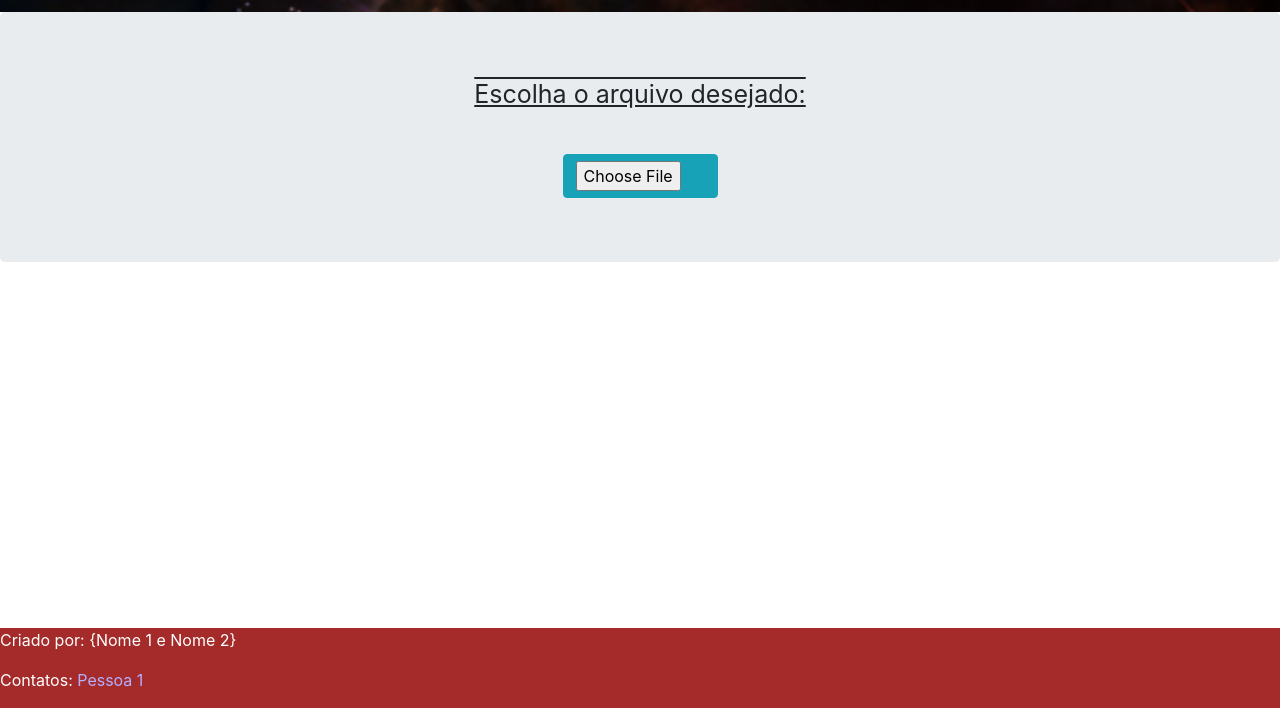
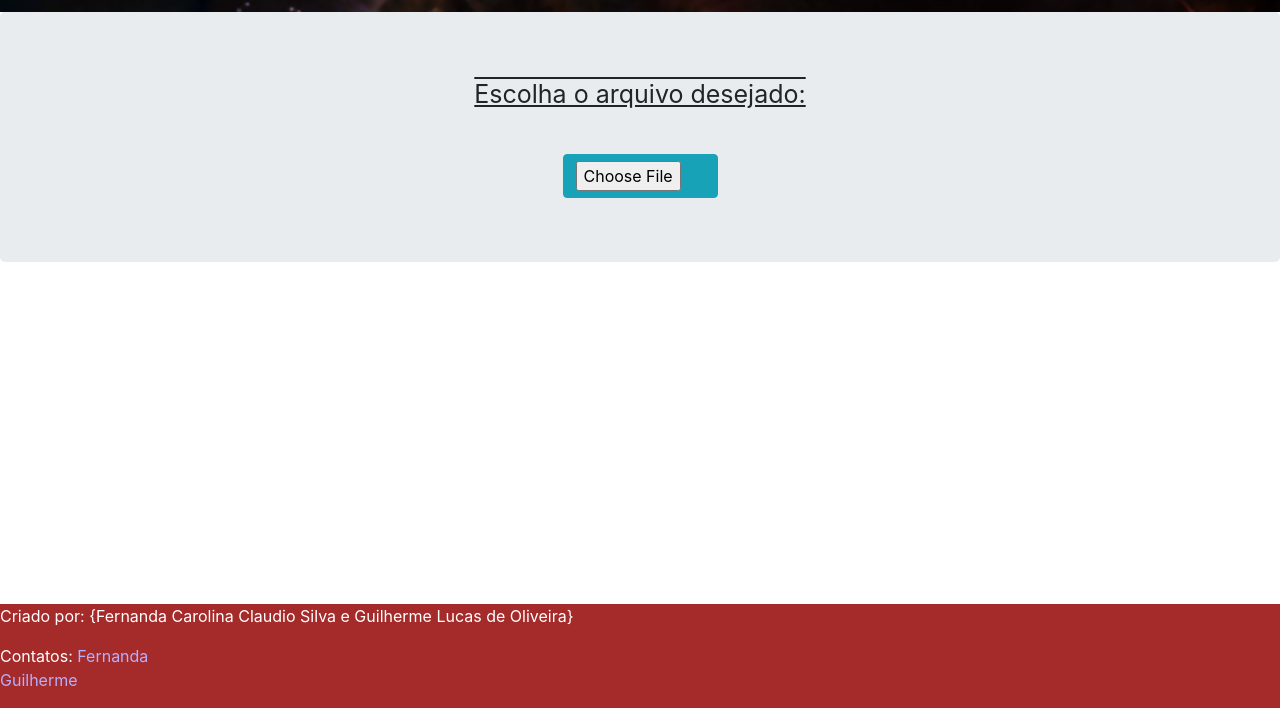
Before and after one commit to Vulpes/Trab1Grafos, an Electron app: page index.html in a window 1280 px wide. Shown: the part 92-800 px from the top of the page. Drawn offline with nearby package versions, Linux system fonts and the light colour scheme.

Commit message:
Atualizando contatos

```diff
--- a/index.html
+++ b/index.html
@@ -29,9 +29,9 @@
             <br/>
             <input type="file" id='txtfile' class="btn btn-info" value="Arquivo"/>
         </div>
-        <footer>
-            <p>Criado por: {Nome 1 e Nome 2}</p>
-            <p>Contatos: <a href="mailto:fccs1998@gmail.com">Pessoa 1</a></p>
+        <footer class="footer">
+            <p>Criado por: {Fernanda Carolina Claudio Silva e Guilherme Lucas de Oliveira}</p>
+            <p>Contatos: <a href="mailto:fccs1998@gmail.com">Fernanda</a> <br/> <a href="mailto:guilherme.oliveira@unesp.br">Guilherme</a></p>
         </footer>
     </div>
 
```
Also changed, not shown: main.html (+2 -2 lines).
